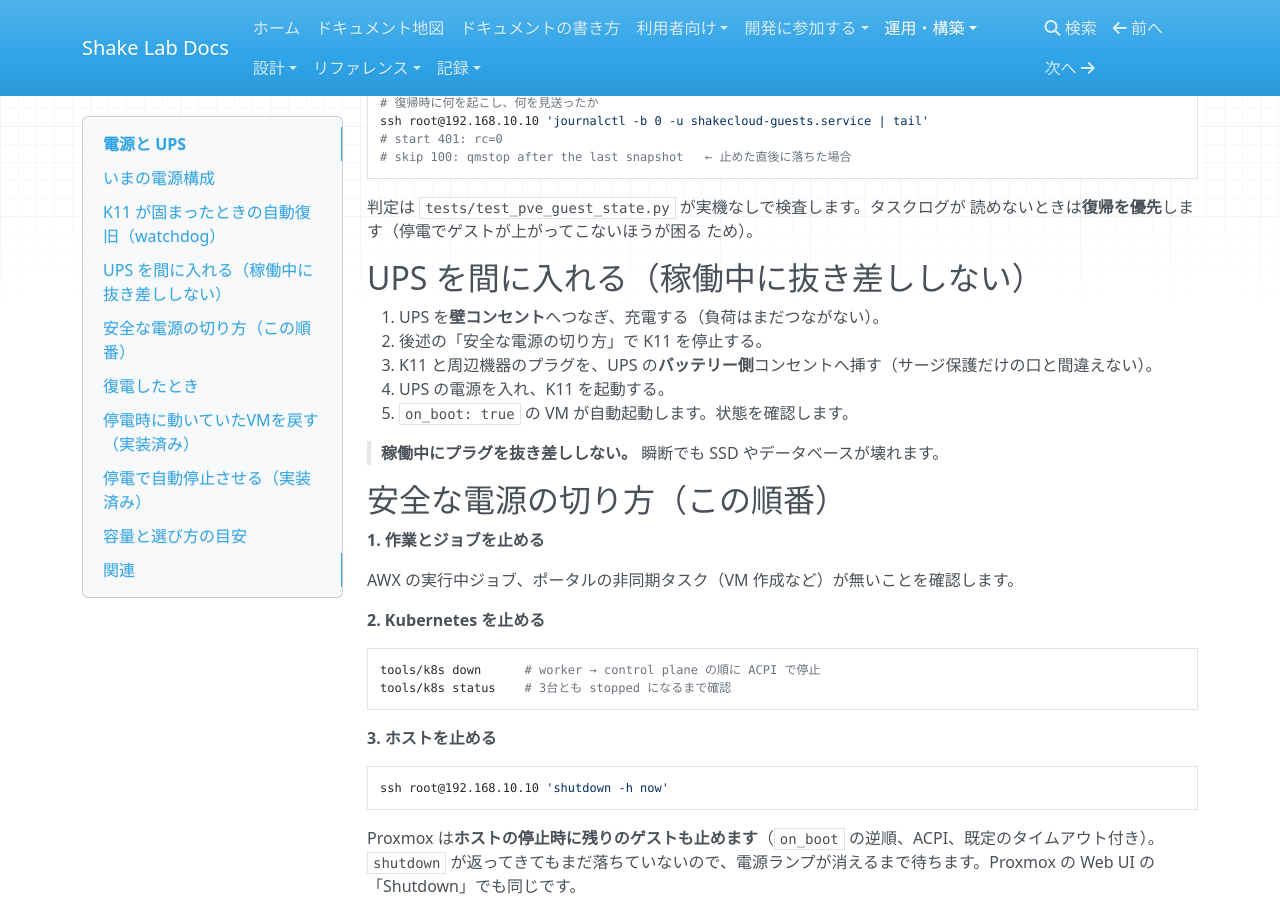
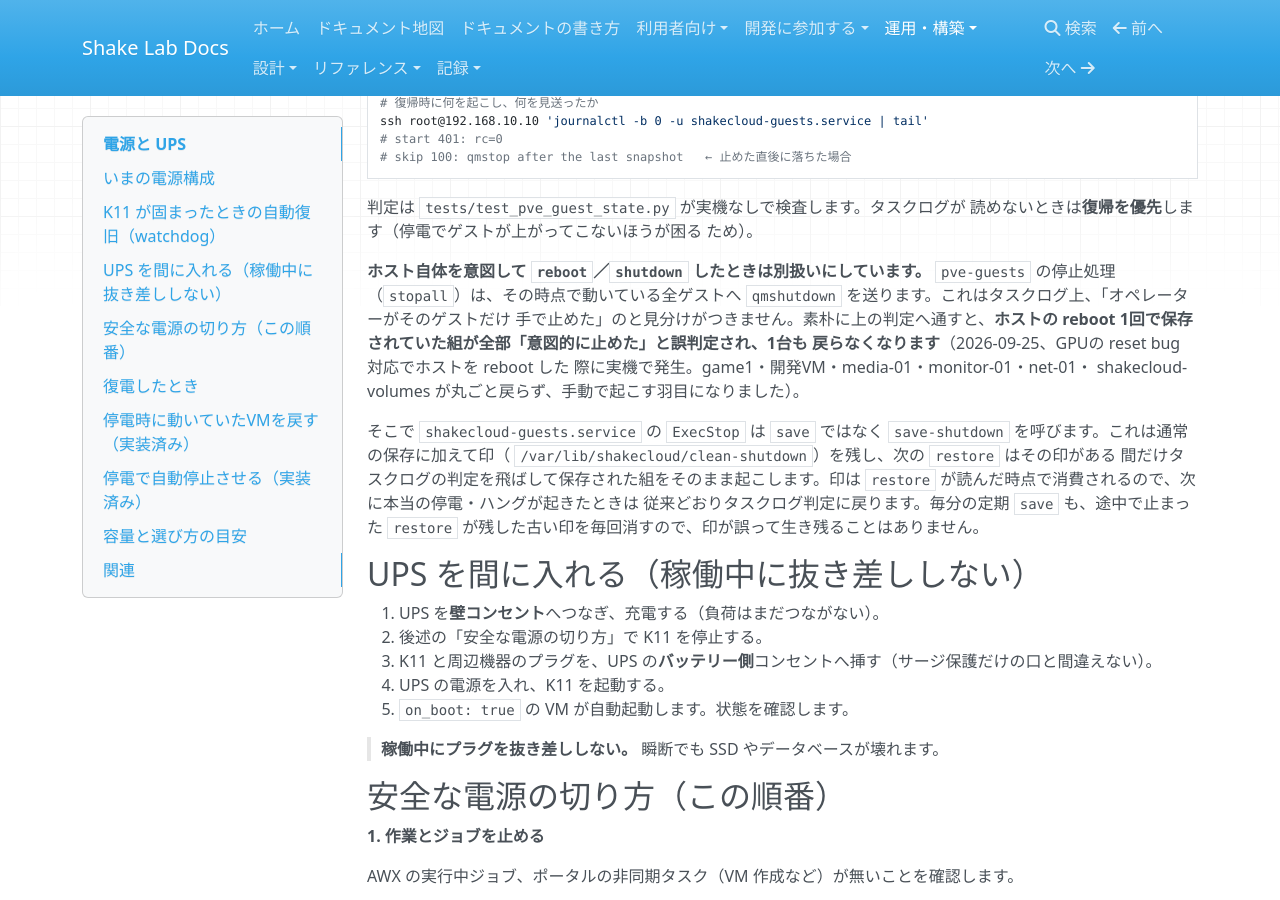
Before and after one commit to rurutheGeek/shake-cloud, an MkDocs documentation site: the page built from docs/operations/power.md, in a window 1280 px wide and 900 px high, scrolled down 1506 px. Built offline with MkDocs 1.6.1, drawn with Linux system fonts in a browser that asks for light colours; nearby versions of some CDN libraries; a script that is not in the unit is left out.

Commit message:
fix(pve): ホストのreboot時にshakecloud-guestsが復元をスキップしないようにする
pve-guestsのstopallがホスト停止時に全ゲストへqmshutdownを送るが、これが
オペレーターの個別停止と見分けがつかず、restoreが保存された組を丸ごと
スキップしていた(2026-09-25、GPU reset bug対応のホストrebootで実機発生。
game1・開発VM・media-01・monitor-01・net-01・shakecloud-volumesが戻らず)。
ExecStopをsave-shutdownに変え、ホスト自身の意図的な停止だけに印を残して
restoreがタスクログ判定を飛ばせるようにした。

Co-Authored-By: Claude Sonnet 5 <noreply@anthropic.com>

```diff
--- a/docs/operations/power.md
+++ b/docs/operations/power.md
@@ -88,6 +88,23 @@ ssh root@192.168.10.10 'journalctl -b 0 -u shakecloud-guests.service | tail'
 判定は `tests/test_pve_guest_state.py` が実機なしで検査します。タスクログが
 読めないときは**復帰を優先**します（停電でゲストが上がってこないほうが困る
 ため）。
+
+**ホスト自体を意図して `reboot`／`shutdown` したときは別扱いにしています。**
+`pve-guests` の停止処理（`stopall`）は、その時点で動いている全ゲストへ
+`qmshutdown` を送ります。これはタスクログ上、「オペレーターがそのゲストだけ
+手で止めた」のと見分けがつきません。素朴に上の判定へ通すと、**ホストの
+reboot 1回で保存されていた組が全部「意図的に止めた」と誤判定され、1台も
+戻らなくなります**（2026-09-25、GPUの reset bug 対応でホストを reboot した
+際に実機で発生。game1・開発VM・media-01・monitor-01・net-01・
+shakecloud-volumes が丸ごと戻らず、手動で起こす羽目になりました）。
+
+そこで `shakecloud-guests.service` の `ExecStop` は `save` ではなく
+`save-shutdown` を呼びます。これは通常の保存に加えて印（
+`/var/lib/shakecloud/clean-shutdown`）を残し、次の `restore` はその印がある
+間だけタスクログの判定を飛ばして保存された組をそのまま起こします。印は
+`restore` が読んだ時点で消費されるので、次に本当の停電・ハングが起きたときは
+従来どおりタスクログ判定に戻ります。毎分の定期 `save` も、途中で止まった
+`restore` が残した古い印を毎回消すので、印が誤って生き残ることはありません。
 
 ## UPS を間に入れる（稼働中に抜き差ししない）
 
```
Also changed, not shown: 3 other files.
